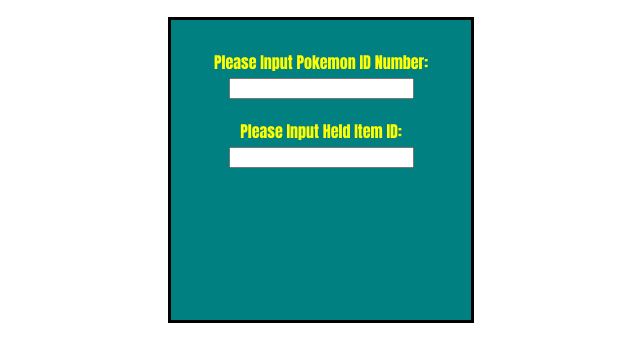
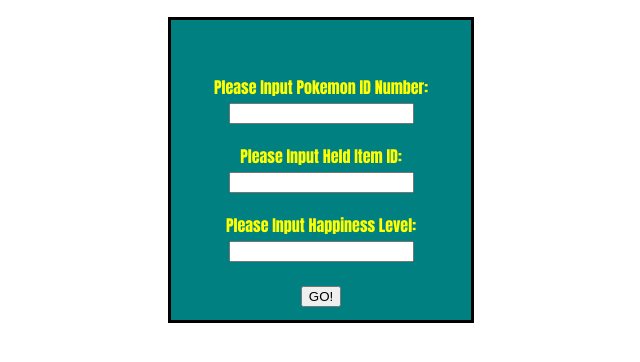
Before and after one commit to gerberhe/Site-Code, a plain HTML site: page index.html in a window 1280 px wide. Shown: the part 324-686 px from the top of the page, without its empty margins (319-959 px from the left). Drawn offline with Linux system fonts and the light colour scheme.

Commit message:
State of Code: V1.0.1

```diff
--- a/index.html
+++ b/index.html
@@ -17,6 +17,11 @@
 			Please Input Held Item ID:<br>
 			<input type="text" name="itemID"><br>
 		</div>
+		<div class="item">
+			Please Input Happiness Level:<br>
+			<input type="text" name="happyLev"><br>
+		</div>
+		<button class="item">GO!</button>
 	</form>
 </div>
 
--- a/stylesheet.css
+++ b/stylesheet.css
@@ -30,7 +30,7 @@
 
 .item {
 	position: relative;
-	top: 20px;
+	top: 45px;
 	margin-bottom: 20px;
 }
 
```
